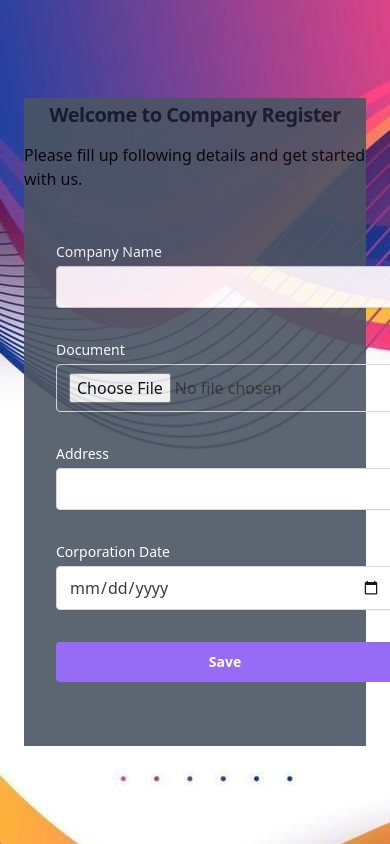
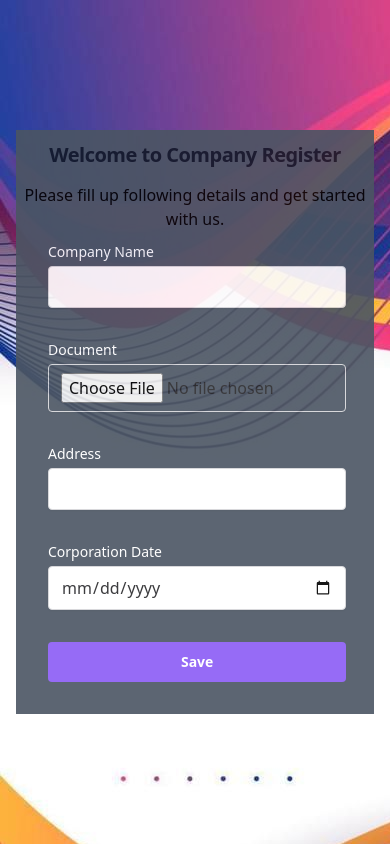
Before and after one commit to pedroffd/redux-test, a React (Vite) app: page / in a window 390 px wide. Built offline with nearby package versions, Linux system fonts and the light colour scheme.

Commit message:
adjustments to focus on mobile first

```diff
--- a/src/ComplianceRegistrationForm.tsx
+++ b/src/ComplianceRegistrationForm.tsx
@@ -39,7 +39,7 @@ const ComplianceRegistrationForm: React.FC = () => {
       <FormProvider {...registerCompanyForm}>
         <form
           onSubmit={handleSubmit(registerCompany)}
-          className="flex flex-col gap-4 space-y-4 md:space-y-6 m-8">
+          className="flex flex-col gap-4 space-y-4 md:space-y-6 w-5/6 ml-8 mr-1">
           <Form.Field>
               <Form.Label htmlFor="companyName">
                 Company Name
--- a/src/components/FormHeader.tsx
+++ b/src/components/FormHeader.tsx
@@ -1,9 +1,9 @@
 const FormHeader = () => (
     <div className="flex flex-col h-24 items-center justify-center max-w-md bg-gray-600 w-full opacity-90">
-        <h1 className="mb-2 text-xl font-bold leading-tight tracking-tight text-gray-900 md:text-2xl dark:text-white">
+        <h1 className="mb-2 text-xl font-bold mt-4 leading-tight tracking-tight text-gray-900 md:text-2xl dark:text-white">
         Welcome to Company Register
               </h1>
-        <p className=" mt-2 dark:text-white">Please fill up following details and get started with us.</p>
+        <p className="ml-2 mr-2 text-center mt-2 dark:text-white">Please fill up following details and get started with us.</p>
     </div>
   )
 
--- a/src/main.tsx
+++ b/src/main.tsx
@@ -10,7 +10,7 @@ ReactDOM.createRoot(document.getElementById('root') as HTMLElement).render(
   <React.StrictMode>
     <Provider store={store}>
       <main id='container' className='h-screen bg-landingPage
-      flex flex-col items-center justify-center px-6 py-8 mx-auto md:h-screen lg:py-0
+      flex flex-col items-center justify-center px-4 mx-auto md:h-screen lg:py-0
       '>{/* This is our container */}
         <FormHeader />
         <ComplianceRegistrationForm />
```
